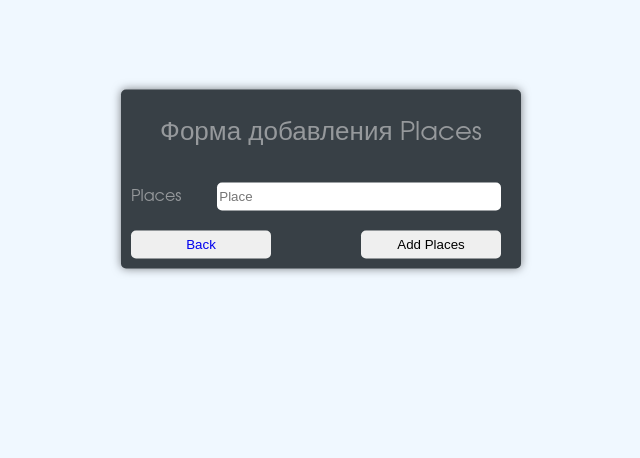
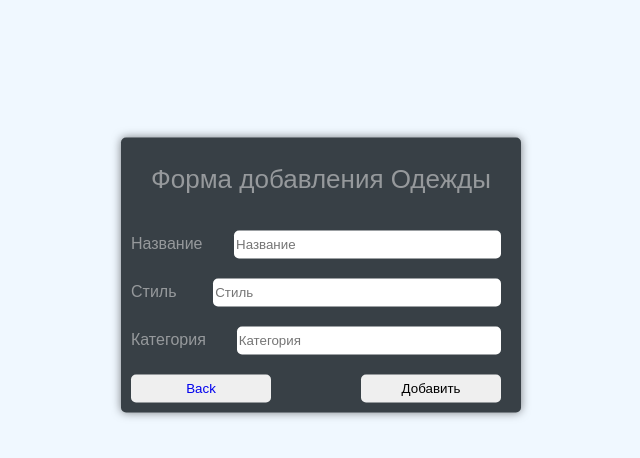
Before and after one commit to moevm/nosql2h19-clothes, a React (Create React App) app in the folder frontend/: page /home/clothes/add in a window 1280 px wide. Shown: the top 458 px of the page, without its empty margins (319-959 px from the left). Built offline with nearby package versions, Linux system fonts and the light colour scheme.

Commit message:
added POST for clothes

```diff
--- /dev/null
+++ b/frontend/src/AddClothe.css
@@ -0,0 +1,8 @@
+.AddClothe {
+    flex-direction: column;
+}
+.AddClothe div {
+    width: 100%;
+    display: flex;
+    align-items: baseline;
+}
--- a/frontend/src/AddClothe.js
+++ b/frontend/src/AddClothe.js
@@ -1,6 +1,7 @@
 import React, {Component} from 'react';
 import './AddSmth.css';
 import './Form.css';
+import './AddClothe.css'
 import axios from 'axios';
 import {Link} from "react-router-dom";
 
@@ -9,22 +10,34 @@ let endpoint = "http://localhost:5000";
 class AddClothe extends Component {
     constructor(props) {
         super(props);
-        this.state = {value: ''};
+        this.state = {
+            name: '',
+            style: '',
+            category: ''
+        };
 
-        this.handleChange = this.handleChange.bind(this);
+        this.handleChangeName = this.handleChangeName.bind(this);
+        this.handleChangeCategory = this.handleChangeCategory.bind(this);
+        this.handleChangeStyle = this.handleChangeStyle.bind(this);
     }
 
-    handleChange = (event) => {
-        this.setState({value: event.target.value});
-        // console.log(event.target.value);
-        // console.log(this.state.value);
+    handleChangeName = (event) => {
+        this.setState({name: event.target.value});
+    }
+    handleChangeCategory = (event) => {
+        this.setState({category: event.target.value});
+    }
+    handleChangeStyle = (event) => {
+        this.setState({style: event.target.value});
     }
 
-    addPlace = () => {
+    addClothe = () => {
         // console.log(this.state.value);
         axios
-            .post(endpoint + "/api/home/places", {
-                name: this.state.value
+            .post(endpoint + "/api/home/clothes", {
+                name: this.state.name,
+                style: this.state.style,
+                category: this.state.category
             })
             .then((response) => {
                 alert(response.status);
@@ -33,13 +46,15 @@ class AddClothe extends Component {
     render() {
         return (
             <div className="AddPlace">
-            <h3>Форма добавления Places</h3>
-        <div className="form__container">
-            <label>Places</label><input type="text" placeholder="Place" id="place" onChange={this.handleChange}></input>
+            <h3>Форма добавления Одежды</h3>
+        <div className="form__container AddClothe">
+            <div><label>Название</label><input type="text" placeholder="Название" onChange={this.handleChangeName}></input></div>
+            <div><label>Стиль</label><input type="text" placeholder="Стиль" onChange={this.handleChangeStyle}></input></div>
+            <div><label>Категория</label><input type="text" placeholder="Категория" onChange={this.handleChangeCategory}></input></div>
         </div>
         <div className="wrap-btn">
             <button className="addSmth_button"><Link to="/home/places/">Back</Link></button>
-        <button type="submit" className="addSmth_button" onClick={this.addPlace}>Add Places</button>
+        <button type="submit" className="addSmth_button" onClick={this.addClothe}>Добавить</button>
         </div>
         </div>
     );
```
